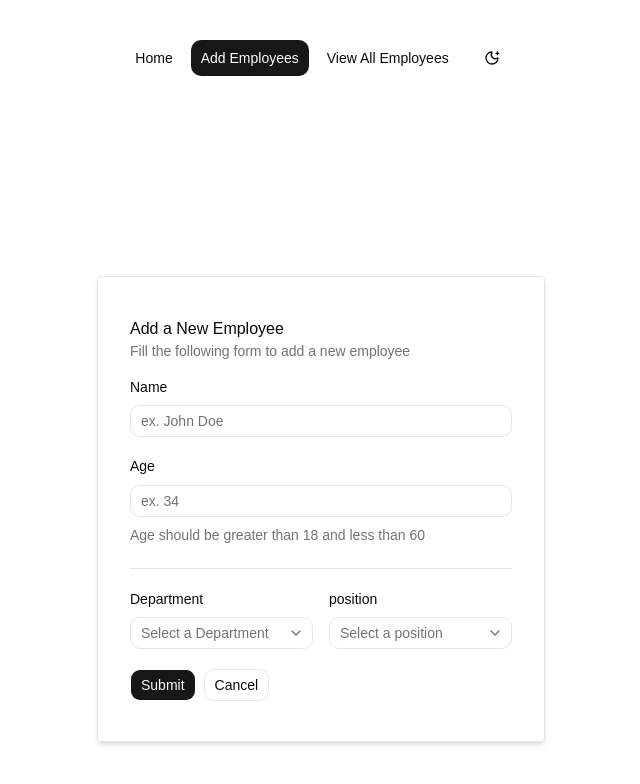
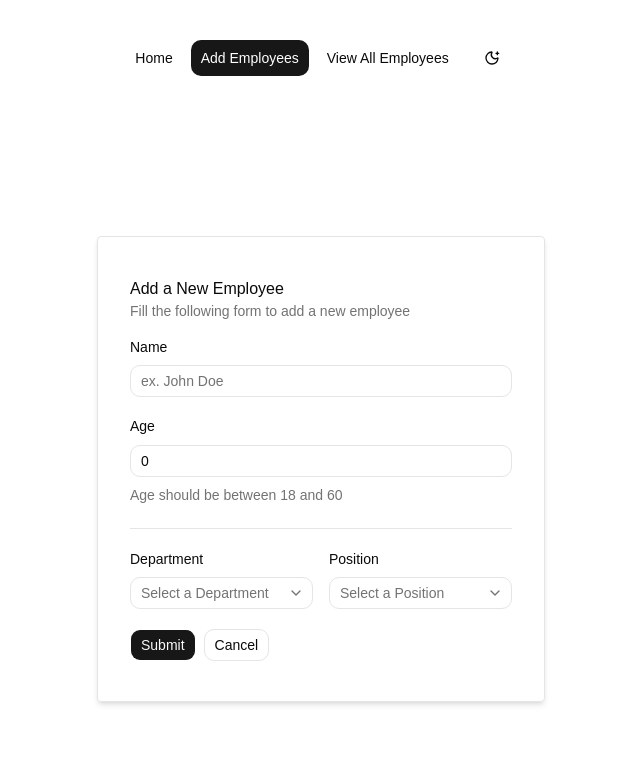
Before and after one commit to bhushanpatil288/Employee-management-system-v2, a React (Vite) app: page /add in a window 1280 px wide. Shown: the top 784 px of the page, without its empty margins (319-959 px from the left). Built offline with nearby package versions, Linux system fonts and the light colour scheme.

Commit message:
handle form using react-hook-form and zod

```diff
--- a/package.json
+++ b/package.json
@@ -11,6 +11,7 @@
   },
   "dependencies": {
     "@fontsource-variable/geist": "^5.2.8",
+    "@hookform/resolvers": "^5.2.2",
     "@tailwindcss/vite": "^4.2.2",
     "class-variance-authority": "^0.7.1",
     "clsx": "^2.1.1",
@@ -18,11 +19,13 @@
     "radix-ui": "^1.4.3",
     "react": "^19.2.0",
     "react-dom": "^19.2.0",
+    "react-hook-form": "^7.71.2",
     "react-router-dom": "^7.13.1",
     "shadcn": "^4.1.0",
     "tailwind-merge": "^3.5.0",
     "tailwindcss": "^4.2.2",
-    "tw-animate-css": "^1.4.0"
+    "tw-animate-css": "^1.4.0",
+    "zod": "^4.3.6"
   },
   "devDependencies": {
     "@eslint/js": "^9.39.1",
--- a/src/pages/AddEmployees.tsx
+++ b/src/pages/AddEmployees.tsx
@@ -8,7 +8,7 @@ import {
   FieldSeparator,
   FieldSet,
 } from "../components/ui/field"
-import { Input } from "../components/ui/input"
+import { Input } from "../components/ui/input";
 import {
   Select,
   SelectContent,
@@ -17,8 +17,11 @@ import {
   SelectTrigger,
   SelectValue,
 } from "../components/ui/select"
+import { zodResolver } from "@hookform/resolvers/zod";
+import { useForm, Controller } from "react-hook-form";
+import * as z from "zod";
+import { useEmployees } from "../context/EmployeesContext";
 
-const AddEmployees = () => {
 const departments = [
   { id: 1, name: "Engineering" },
   { id: 2, name: "Human Resources" },
@@ -34,12 +37,47 @@ const AddEmployees = () => {
   { id: 4, title: "Financial Analyst" },
   { id: 5, title: "Support Executive" }
 ];
+
+
+const formSchema = z.object({
+  name: z
+    .string()
+    .min(5, "Name should be at least 5 characters")
+    .max(60, "Max 60 characters"),
+  age: z
+    .number({ message: "Age is required" })
+    .min(18, "Age should be at least 18")
+    .max(60, "Age should be at most 60"),
+  department: z.string().min(1, "Please select a department"),
+  position: z.string().min(1, "Please select a position"),
+})
+
+const AddEmployees = () => {
+  const { employees, setEmployees } = useEmployees();
+
+  const form = useForm<z.infer<typeof formSchema>>({
+    resolver: zodResolver(formSchema),
+    defaultValues: {
+      name: "",
+      age: 0,
+      department: "",
+      position: "",
+    },
+  })
+
+  const { reset } = form
+
+  function onSubmit(data: z.infer<typeof formSchema>) {
+    setEmployees([...employees, data]);
+    console.log("Form submitted:", data)
+    reset()
+  }
+
   return (
-    <div className="flex justify-center my-50 ">
+    <div className="flex justify-center my-40">
       <div className="w-full max-w-md p-5 shadow-md border rounded">
-        <form className="py-5 px-3">
+        <form className="py-5 px-3" onSubmit={form.handleSubmit(onSubmit)}>
           <FieldGroup>
-
             <FieldSet>
               <FieldLegend>Add a New Employee</FieldLegend>
               <FieldDescription>
@@ -47,31 +85,39 @@ const AddEmployees = () => {
               </FieldDescription>
 
               <FieldGroup>
-
                 {/* Name */}
                 <Field>
-                  <FieldLabel htmlFor="name">
-                    Name
-                  </FieldLabel>
+                  <FieldLabel htmlFor="name">Name</FieldLabel>
                   <Input
                     id="name"
                     placeholder="ex. John Doe"
-                    required
+                    {...form.register("name")}
                   />
+                  {form.formState.errors.name && (
+                    <FieldDescription className="text-red-500">
+                      {form.formState.errors.name.message}
+                    </FieldDescription>
+                  )}
                 </Field>
 
                 {/* Age */}
                 <Field>
-                  <FieldLabel htmlFor="age">
-                    Age
-                  </FieldLabel>
+                  <FieldLabel htmlFor="age">Age</FieldLabel>
                   <Input
                     id="age"
+                    type="number"
+                    min={18}
+                    max={60}
                     placeholder="ex. 34"
-                    required
+                    {...form.register("age", { valueAsNumber: true })}
                   />
+                  {form.formState.errors.age && (
+                    <FieldDescription className="text-red-500">
+                      {form.formState.errors.age.message}
+                    </FieldDescription>
+                  )}
                   <FieldDescription>
-                    Age should be greater than 18 and less than 60
+                    Age should be between 18 and 60
                   </FieldDescription>
                 </Field>
 
@@ -80,58 +126,79 @@ const AddEmployees = () => {
                 <div className="grid grid-cols-2 gap-4">
                   {/* Department */}
                   <Field>
-                    <FieldLabel htmlFor="department">
-                      Department
-                    </FieldLabel>
-                    <Select defaultValue="" name="department">
+                    <FieldLabel htmlFor="department">Department</FieldLabel>
+                    <Controller
+                      control={form.control}
+                      name="department"
+                      render={({ field }) => (
+                        <Select value={field.value} onValueChange={field.onChange}>
                           <SelectTrigger id="department">
-                        <SelectValue placeholder="Select a Department" />
+                            <SelectValue placeholder="Select a Department">
+                              {field.value ? field.value.toUpperCase() : null}
+                            </SelectValue>
                           </SelectTrigger>
                           <SelectContent>
                             <SelectGroup>
-                          {departments.map((dept) => {
-                            return (
-                              <SelectItem key={dept.id} value={dept.name}>{(dept.name).toUpperCase()}</SelectItem>
-                            )
-                          })}
+                              {departments.map((dept) => (
+                                <SelectItem key={dept.id} value={dept.name}>
+                                  {dept.name.toUpperCase()}
+                                </SelectItem>
+                              ))}
                             </SelectGroup>
                           </SelectContent>
                         </Select>
+                      )}
+                    />
+                    {form.formState.errors.department && (
+                      <FieldDescription className="text-red-500">
+                        {form.formState.errors.department.message}
+                      </FieldDescription>
+                    )}
                   </Field>
 
                   {/* Position */}
                   <Field>
-                    <FieldLabel htmlFor="position">
-                      position
-                    </FieldLabel>
-                    <Select defaultValue="" name="position">
+                    <FieldLabel htmlFor="position">Position</FieldLabel>
+                    <Controller
+                      control={form.control}
+                      name="position"
+                      render={({ field }) => (
+                        <Select value={field.value} onValueChange={field.onChange}>
                           <SelectTrigger id="position">
-                        <SelectValue placeholder="Select a position" />
+                            <SelectValue placeholder="Select a Position">
+                              {field.value ? field.value.toUpperCase() : null}
+                            </SelectValue>
                           </SelectTrigger>
                           <SelectContent>
                             <SelectGroup>
-                          {positions.map((pos) => {
-                            return (
-                              <SelectItem key={pos.id} value={pos.title}>{(pos.title).toUpperCase()}</SelectItem>
-                            )
-                          })}
+                              {positions.map((pos) => (
+                                <SelectItem key={pos.id} value={pos.title}>
+                                  {pos.title.toUpperCase()}
+                                </SelectItem>
+                              ))}
                             </SelectGroup>
                           </SelectContent>
                         </Select>
+                      )}
+                    />
+                    {form.formState.errors.position && (
+                      <FieldDescription className="text-red-500">
+                        {form.formState.errors.position.message}
+                      </FieldDescription>
+                    )}
                   </Field>
                 </div>
-
               </FieldGroup>
-
             </FieldSet>
 
             <Field orientation="horizontal">
-              <Button type="submit" className="cursor-pointer">Submit</Button>
+              <Button type="submit" className="cursor-pointer">
+                Submit
+              </Button>
               <Button variant="outline" type="button" className="cursor-pointer">
                 Cancel
               </Button>
             </Field>
-
           </FieldGroup>
         </form>
       </div>
--- a/src/pages/Home.tsx
+++ b/src/pages/Home.tsx
@@ -8,7 +8,7 @@ const Home = () => {
       <div className="w-1/2 p-20 flex flex-col justify-around">
         <div className="flex flex-col justify-center gap-10">
           <h1 className="text-5xl font-semibold text-start">Welcome To Employee Management System</h1>
-          <p className="text-gray-500">A clean and simple Employee Management System to effortlessly add, edit, and manage employee records. Powered by seamless CRUD operations and local storage, it keeps your data محفوظ, fast, and always accessible—no backend needed.</p>
+          <p className="text-gray-500">A clean and simple Employee Management System to effortlessly add, edit, and manage employee records. Powered by seamless CRUD operations and local storage, it keeps your data always accessible—no backend needed.</p>
         </div>
         <div className="flex justify-start gap-3">
           <Link to="/add">
```
Also changed, not shown: 1 other file (tests, documents, lock files or other folders). Lines whose indentation alone changed are shown as unchanged.
